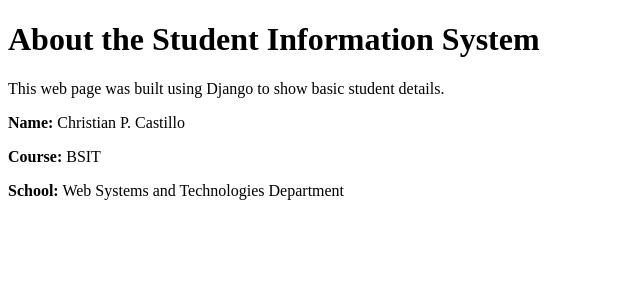
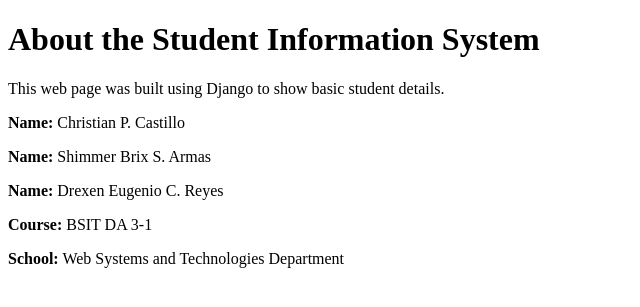
Before and after one commit to Chrischan08/Laboratory-1, a Django app: page /about/ in a window 1280 px wide. Shown: the top 307 px of the page, without its empty margins (0-640 px from the left). Run offline with Django 5.2, Linux system fonts and the light colour scheme.

Commit message:
Ito na yung di ko na commit

```diff
--- a/student_project/students/templates/about.html
+++ b/student_project/students/templates/about.html
@@ -7,7 +7,9 @@
     <h1>About the Student Information System</h1>
     <p>This web page was built using Django to show basic student details.</p>
     <p><strong>Name:</strong> Christian P. Castillo</p>
-    <p><strong>Course:</strong> BSIT</p>
+    <p><strong>Name: </strong> Shimmer Brix S. Armas </p>
+    <p><strong>Name: </strong> Drexen Eugenio C. Reyes</p>
+    <p><strong>Course:</strong> BSIT DA 3-1</p>
     <p><strong>School:</strong> Web Systems and Technologies Department</p>
 </body>
 </html>
--- a/student_project/students/urls.py
+++ b/student_project/students/urls.py
@@ -2,6 +2,8 @@ from django.urls import path
 from . import views
 
 urlpatterns = [
+    path('', views.student_home, name='home'),
     path('students/', views.students, name='students'),
     path('about/', views.about, name='about'),
+    path('student_home/' , views.student_home, name='student_home'),
 ]
--- a/student_project/students/views.py
+++ b/student_project/students/views.py
@@ -4,4 +4,6 @@ def students(request):
     return render(request, 'student_home.html')
 def about(request):
     return render(request, 'about.html')
+def student_home(request):
+    return render(request, 'student_home.html')
 # Create your views here.
```
